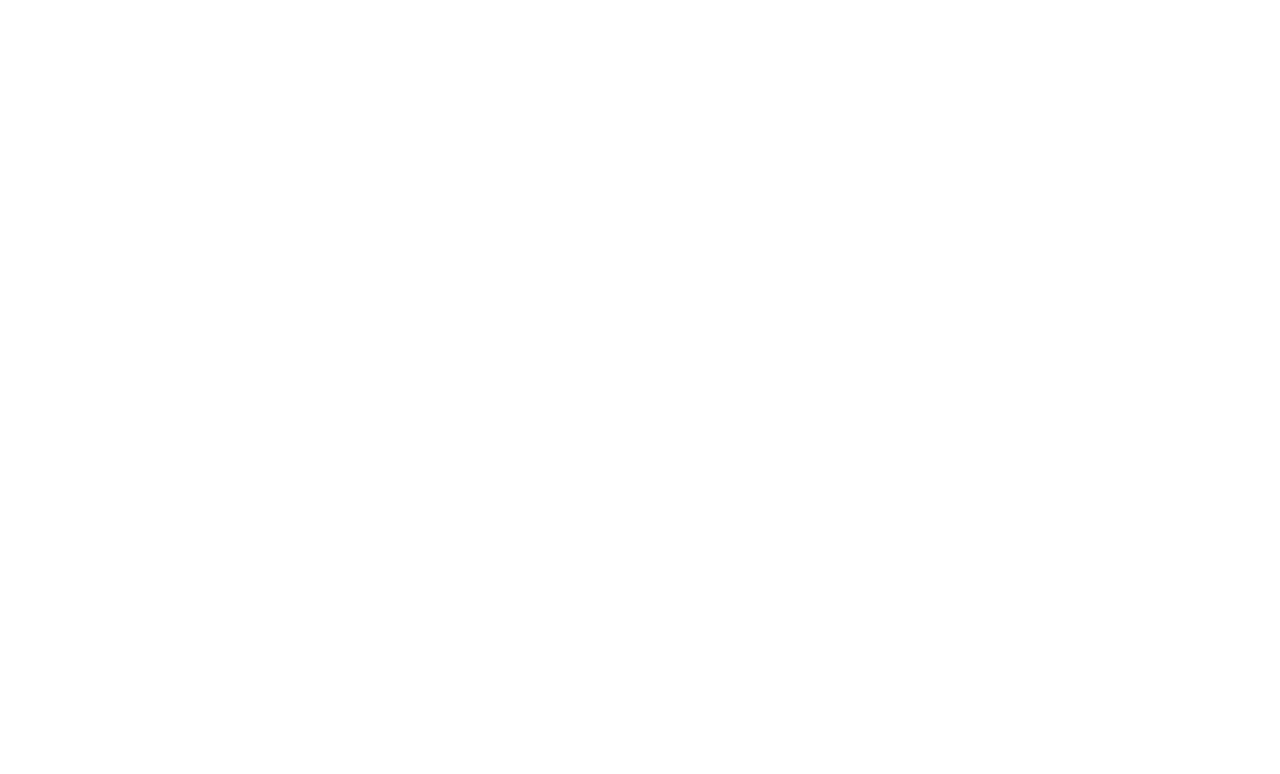
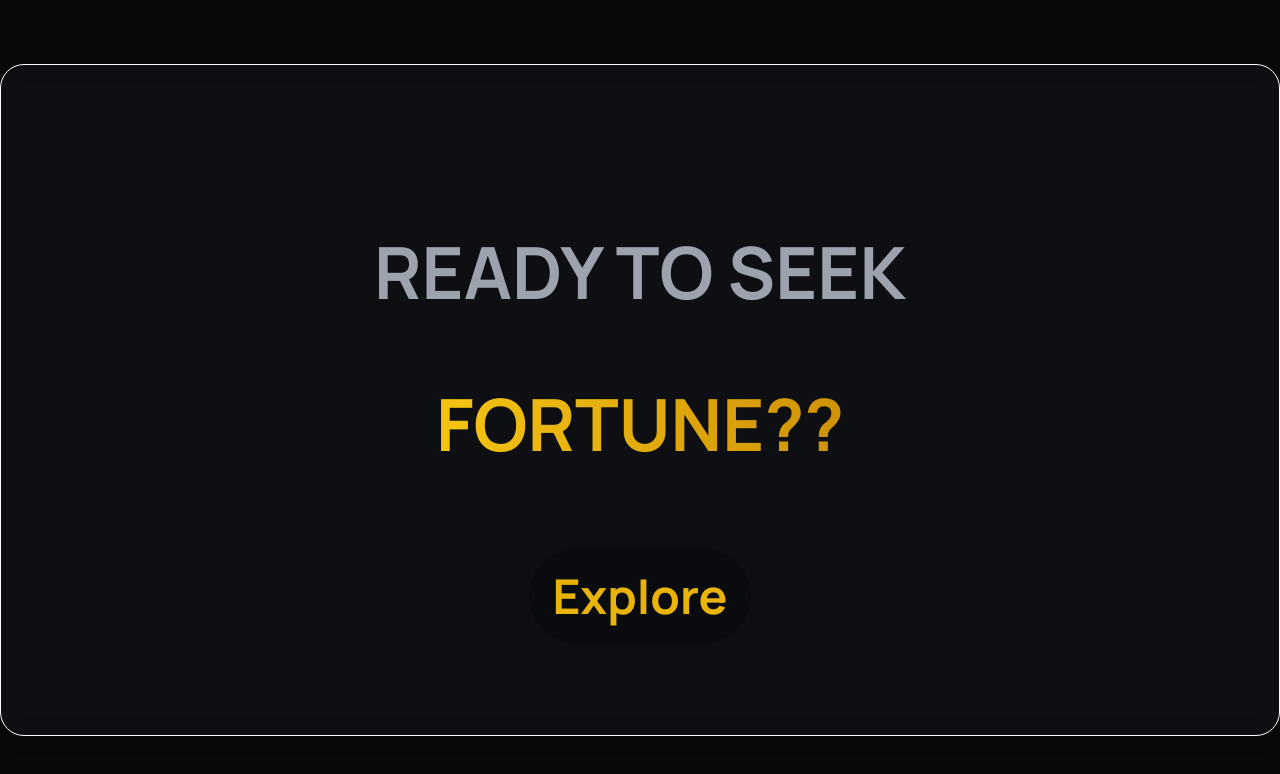
Before and after one commit to theutpal01/Parallax-Demo-Site, a React (Vite) app: page / in a window 1280 px wide. Shown: the top 774 px of the page. Built offline with nearby package versions, Linux system fonts and the light colour scheme.

Commit message:
FEAT: Added the HeroSection Card to the UI Page

```diff
--- a/src/App.jsx
+++ b/src/App.jsx
@@ -1,104 +1,12 @@
 import React from "react";
-import PriceCard from "./Components/UI/PriceCard";
+import HeroSectionCard from "./Components/UI/HeroSectionCard";
 
 function App() {
-  // const plans = [
-  //   {
-  //     plan: "Per Month",
-  //     price: "£29.99",
-  //     features: [
-  //       "Step by Step Guidance",
-  //       "Practical world-class education",
-  //       "1 to 1 support",
-  //       "High-Income Skills Acquisition",
-  //       "World Class Platform",
-  //       "0 Experience Required",
-  //       "50GB Cloud Storage",
-  //     ],
-  //     buttonText: "Join this one?",
-  //     theme: "primary",
-  //   },
-  //   {
-  //     plan: "6 Month",
-  //     price: "£149.99",
-  //     features: [
-  //       "Step by Step Guidance",
-  //       "Practical world-class education",
-  //       "1 to 1 support",
-  //       "High-Income Skills Acquisition",
-  //       "World Class Platform",
-  //       "0 Experience Required",
-  //       "50GB Cloud Storage",
-  //     ],
-  //     buttonText: "Join this one?",
-  //     theme: "secondary",
-  //   },
-  //   {
-  //     plan: "12 Month",
-  //     price: "£299.99",
-  //     features: [
-  //       "Step by Step Guidance",
-  //       "Practical world-class education",
-  //       "1 to 1 support",
-  //       "High-Income Skills Acquisition",
-  //       "World Class Platform",
-  //       "0 Experience Required",
-  //       "50GB Cloud Storage",
-  //     ],
-  //     buttonText: "Join this one?",
-  //     theme: "tertiary",
-  //   },
-  // ];
-
-  // return (
-  //   <div className="min-h-screen bg-gradient-to-r from-gray-800 to-black flex justify-center items-center p-6">
-  //     <div className="grid md:grid-cols-3 gap-6">
-  //       {plans.map((plan, index) => (
-  //         <PriceCard
-  //           key={index}
-  //           plan={plan.plan}
-  //           price={plan.price}
-  //           features={plan.features}
-  //           buttonText={plan.buttonText}
-  //           theme={plan.theme}
-  //           size="md"
-  //         />
-  //       ))}
-  //     </div>
-  //   </div>
-  // );
   return (
     <>
-
+    <HeroSectionCard />
     </>
   )
 }
 
 export default App;
-
-// import { FaUser, FaShoppingCart, FaEnvelope } from 'react-icons/fa';
-// import UtilityCard from './Components/UI/UtilityCard';
-
-// function App() {
-//   return (
-//     <div className="grid grid-cols-1 sm:grid-cols-2 md:grid-cols-3 gap-6 p-8 bg-black">
-//       <UtilityCard
-//         icon={<FaUser />}
-//         title="User Management"
-//         description="Manage users and their permissions."
-//       />
-//       <UtilityCard
-//         icon={<FaShoppingCart />}
-//         title="E-commerce"
-//         description="Track and manage all purchases."
-//       />
-//       <UtilityCard
-//         icon={<FaEnvelope />}
-//         title="Messaging"
-//         description="Stay connected with users via notifications."
-//       />
-//     </div>
-//   );
-// }
-
-// export default App;
--- /dev/null
+++ b/src/Components/UI/HeroSectionCard.jsx
@@ -0,0 +1,57 @@
+// import { FaRocket } from "react-icons/fa"
+
+// function HeroSectionCard() {
+//     return (
+//         <div className="w-full h-screen flex items-center justify-center bg-black bg-opacity-50 text-center px-4 py-16 relative">
+//             <div className="relative z-10 w-full max-w-3xl mx-auto p-8 rounded-3xl bg-gray-800 bg-opacity-20 backdrop-blur-md shadow-lg text-white flex flex-col items-center justify-center h-full">
+//                 <div className="mb-8">
+//                     <h1 className="text-7xl md:text-10xl font-bold font-manrope text-gray-400 my-10">READY TO SEEK</h1>
+//                     <h2 className="text-7xl md:text-10xl font-bold text-transparent bg-clip-text bg-gradient-to-r from-yellow-400 to-yellow-600 font-manrope">
+//                         FORTUNE??
+//                     </h2>
+//                 </div>
+
+//                 <button className="bg-opacity-20 mt-4 p-6 text-5xl font-bold bg-black text-yellow-500 rounded-full hover:bg-yellow-500 hover:text-black hover:shadow-lg hover:bg-opacity-70 transition-all duration-300 font-manrope flex items-center justify-center relative group">
+//                     Explore
+//                     <FaRocket className="text-black mx-2 hidden group-hover:block" />
+//                 </button>
+//             </div>
+
+//             {/* This is just for checking the transparency of the card */}
+//             <div className="absolute top-0 left-0 w-full h-full bg-no-repeat bg-cover bg-center opacity-30"
+//                 style={{ backgroundImage: "url('../images/cube-dynamic-premium.png')" }}>
+//             </div>
+//         </div>
+//     );
+// }
+
+// export default HeroSectionCard;
+
+import { FaRocket } from "react-icons/fa";
+
+function HeroSectionCard() {
+    return (
+        <div className="w-full h-screen flex items-center justify-center bg-black bg-opacity-50 text-center px-0 py-16 relative">
+            <div className="relative z-10 w-full h-full max-w-none mx-auto p-8 rounded-3xl bg-gray-800 bg-opacity-20 backdrop-blur-md shadow-lg text-white flex flex-col items-center justify-center border border-white">
+                <div className="mb-8">
+                    <h1 className="text-7xl md:text-10xl font-bold font-manrope text-gray-400 my-20">READY TO SEEK</h1>
+                    <h2 className="text-7xl md:text-10xl font-bold text-transparent bg-clip-text bg-gradient-to-r from-yellow-400 to-yellow-600 font-manrope my-10">
+                        FORTUNE??
+                    </h2>
+                </div>
+
+                <button className="bg-opacity-20 mt-4 p-6 text-5xl font-bold bg-black text-yellow-500 rounded-full hover:bg-yellow-500 hover:text-black hover:shadow-lg hover:bg-opacity-70 transition-all duration-300 font-manrope flex items-center justify-center relative group">
+                    Explore
+                    <FaRocket className="text-black mx-2 hidden group-hover:block" />
+                </button>
+            </div>
+
+            {/* Background image to test transparency */}
+            {/* <div className="absolute top-0 left-0 w-full h-full bg-no-repeat bg-cover bg-center opacity-30"
+                style={{ backgroundImage: "url('../images/cube-dynamic-premium.png')" }}>
+            </div> */}
+        </div>
+    );
+}
+
+export default HeroSectionCard;
```
